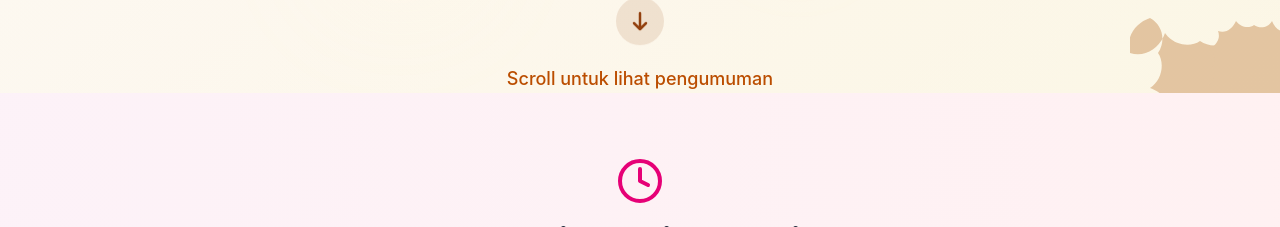
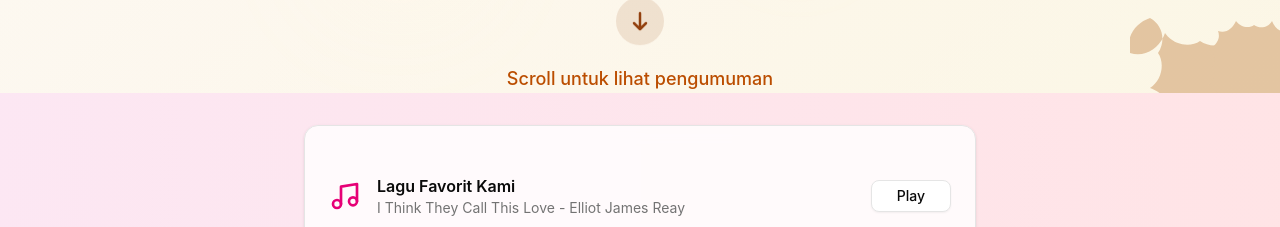
Before and after one commit to mhaikal167/wedding-haiqal-and-mega, a Next.js app: page / in a window 1280 px wide. Shown: the part 725-952 px from the top of the page. Built offline with nearby package versions, Linux system fonts and the light colour scheme; no server answers; the database is empty; a web font is replaced by a local one.

Commit message:
fix: pindahin music section

```diff
--- a/app/page.tsx
+++ b/app/page.tsx
@@ -78,6 +78,11 @@ export default function Home() {
     <div className="min-h-screen bg-background">
       <HeroSection />
 
+      <MusicPlayer
+        songTitle="I Think They Call This Love"
+        artist="Elliot James Reay"
+        src="/I-think-they-call-this-love.mp3"
+      />
       <CountdownTimer
         targetDate="2025-09-04T00:00:00"
         title="Menuju Hari Bahagia"
@@ -87,11 +92,6 @@ export default function Home() {
       <LoveStoryTimeline events={timelineEvents} />
 
       <PhotoGallery photos={photos} />
-      <MusicPlayer
-        songTitle="I Think They Call This Love"
-        artist="Elliot James Reay"
-        src="/I-think-they-call-this-love.mp3"
-      />
       <GuestBook />
 
       <LocationRSVP
```
